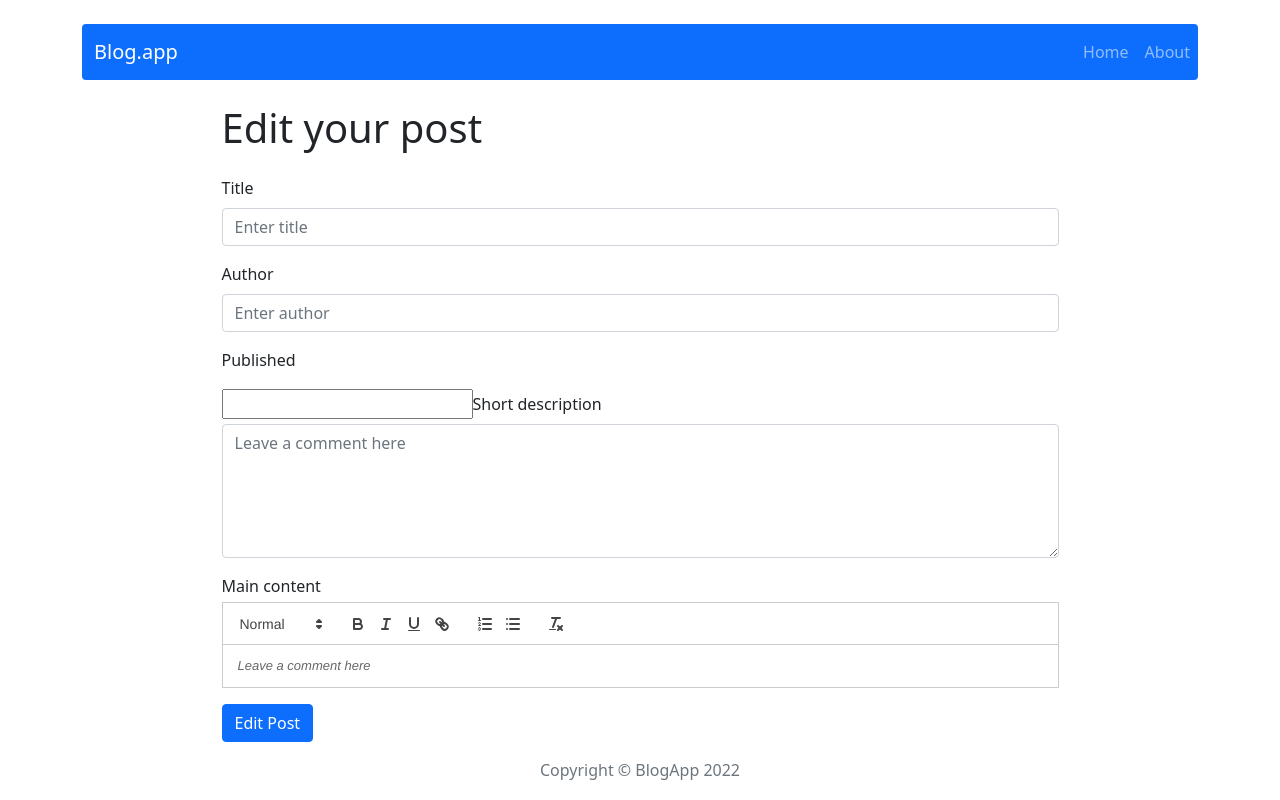
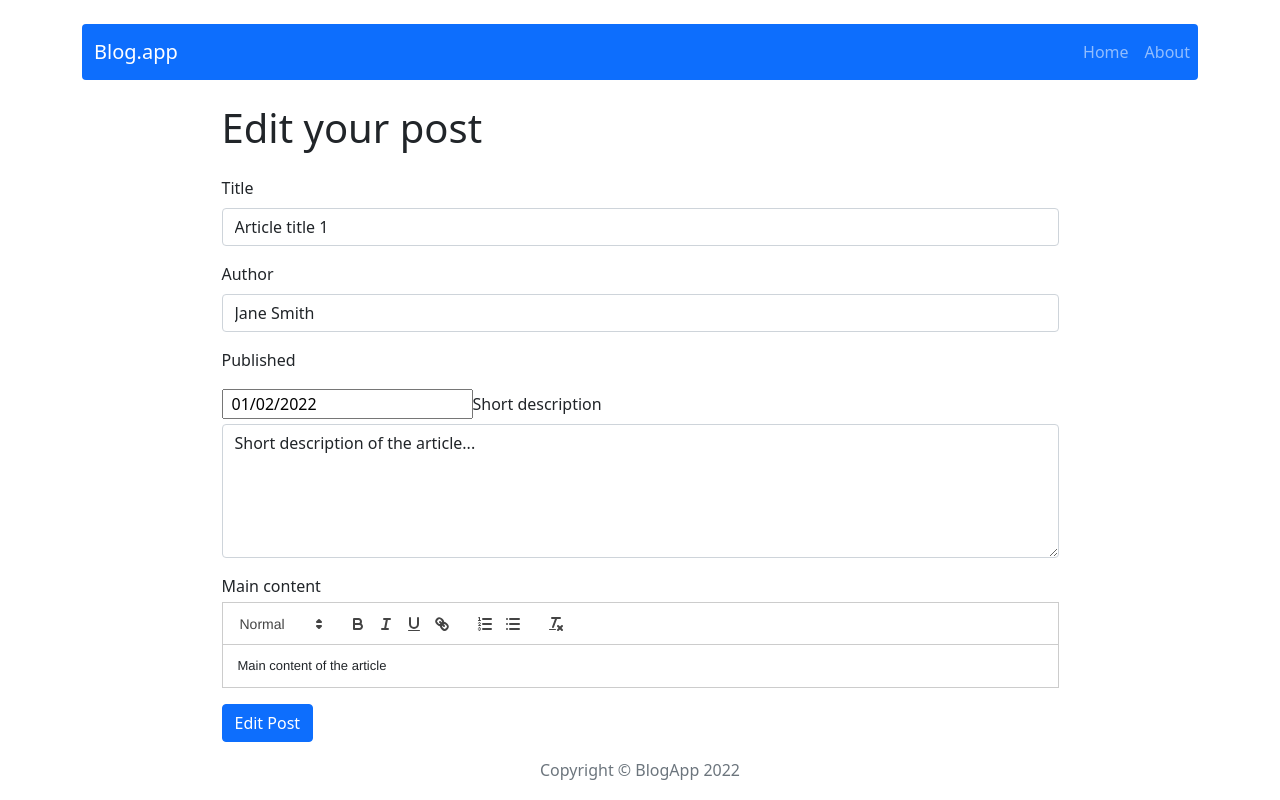
Before and after one commit to wrotewrong/react-kodilla-blog, a React (Create React App) app: page /post/edit/1 in a window 1280 px wide. Built offline with nearby package versions, Linux system fonts and the light colour scheme.

Commit message:
Change naming of local state variables in PostForm component

```diff
--- a/src/components/features/PostForm.js
+++ b/src/components/features/PostForm.js
@@ -11,30 +11,30 @@ import { useForm } from 'react-hook-form';
 import { FormLabel, FormControl } from 'react-bootstrap';
 
 export function PostForm({ action, actionText, ...props }) {
-  const {
-    titleArg,
-    authorArg,
-    publishedDateArg,
-    shortDescriptionArg,
-    contentArg,
-  } = props;
+  const { title, author, publishedDate, shortDescription, content } = props;
 
-  const [title, setTitle] = useState(titleArg || '');
-  const [author, setAuthor] = useState(authorArg || '');
-  const [publishedDate, setDate] = useState(publishedDateArg || '');
-  const [shortDescription, setDescription] = useState(
-    shortDescriptionArg || ''
+  const [titleState, setTitle] = useState(title || '');
+  const [authorState, setAuthor] = useState(author || '');
+  const [publishedDateState, setDate] = useState(publishedDate || '');
+  const [shortDescriptionState, setDescription] = useState(
+    shortDescription || ''
   );
-  const [content, setContent] = useState(contentArg || '');
+  const [contentState, setContent] = useState(content || '');
 
   const [contentError, setContentError] = useState(false);
   const [dateError, setDateError] = useState(false);
 
   const handleSubmit = () => {
-    setContentError(!content);
-    setDateError(!publishedDate);
-    if (content && publishedDate) {
-      action({ title, author, publishedDate, shortDescription, content });
+    setContentError(!contentState);
+    setDateError(!publishedDateState);
+    if (contentState && publishedDateState) {
+      action({
+        title: titleState,
+        author: authorState,
+        publishedDate: publishedDateState,
+        shortDescription: shortDescriptionState,
+        content: contentState,
+      });
     }
   };
 
@@ -56,7 +56,7 @@ export function PostForm({ action, actionText, ...props }) {
       <FormLabel className='mt-3'>Title</FormLabel>
       <FormControl
         {...register('title', { required: true, minLength: 4 })}
-        value={title}
+        value={titleState}
         onChange={(e) => setTitle(e.target.value)}
         type='text'
         placeholder='Enter title'
@@ -76,7 +76,7 @@ export function PostForm({ action, actionText, ...props }) {
       <FormLabel className='mt-3'>Author</FormLabel>
       <FormControl
         {...register('author', { required: true, minLength: 4 })}
-        value={author}
+        value={authorState}
         onChange={(e) => setAuthor(e.target.value)}
         placeholder='Enter author'
         type='text'
@@ -90,7 +90,7 @@ export function PostForm({ action, actionText, ...props }) {
       <p className='mb-1 mt-3'>Published</p>
       <DatePicker
         className='px-2'
-        selected={publishedDate}
+        selected={publishedDateState}
         onChange={(date) => {
           setDate(date);
         }}
@@ -111,7 +111,7 @@ export function PostForm({ action, actionText, ...props }) {
       <FormLabel className='mt-3'>Short description</FormLabel>
       <FormControl
         {...register('description', { required: true, minLength: 20 })}
-        value={shortDescription}
+        value={shortDescriptionState}
         onChange={(e) => setDescription(e.target.value)}
         placeholder='Leave a comment here'
         as='textarea'
@@ -126,7 +126,7 @@ export function PostForm({ action, actionText, ...props }) {
       <p className='mb-1 mt-3'>Main content</p>
       <ReactQuill
         theme='snow'
-        value={content}
+        value={contentState}
         onChange={setContent}
         placeholder='Leave a comment here'
       ></ReactQuill>
```
Also changed, not shown: 7 other files (tests, documents, lock files or other folders).
